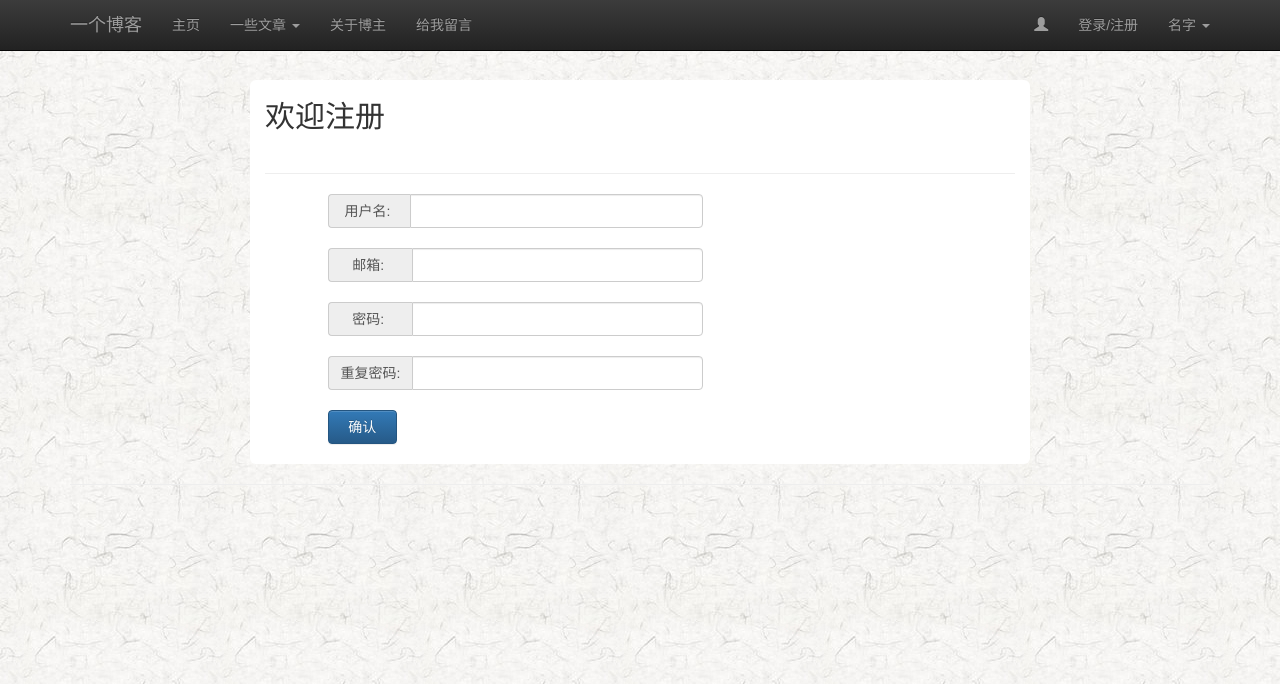
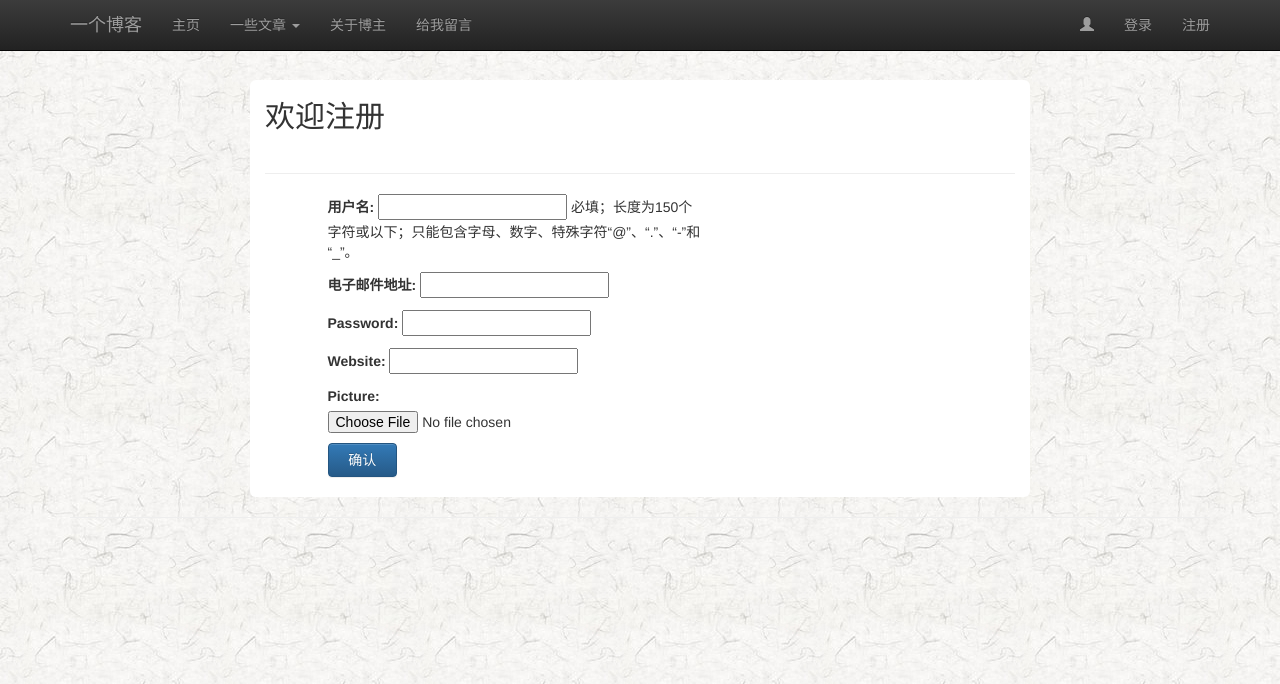
Before and after one commit to BaichuanWu/Blog_on_django, a Django app: page /blog/register/ in a window 1280 px wide. Shown: the top 684 px of the page. Run offline with Django 3.2, Linux system fonts and the light colour scheme; parts of the project's set-up code (start-up, migrations or seed data) failed here and were passed over; some libraries are stand-ins or nearby versions.

Commit message:
premier fix log

```diff
--- a/blog/forms.py
+++ b/blog/forms.py
@@ -5,7 +5,7 @@ author:wubaichuan
 
 """
 from django import forms
-from blog.models import Article, UserInfo
+from blog.models import Article, User, UserProfile
 
 
 class ArticleForm(forms.ModelForm):
@@ -18,3 +18,17 @@ class ArticleForm(forms.ModelForm):
     class Meta:
         model = Article
         fields = ('title', 'article_type_id', 'summary', 'content')
+
+
+class UserForm(forms.ModelForm):
+    password = forms.CharField(widget=forms.PasswordInput())
+
+    class Meta:
+        model = User
+        fields = ('username', 'email', 'password')
+
+
+class UserProfileForm(forms.ModelForm):
+    class Meta:
+        model = UserProfile
+        fields = ('website', 'picture')
--- a/blog/urls.py
+++ b/blog/urls.py
@@ -9,8 +9,9 @@ author:wubaichuan
 from django.conf.urls import patterns, url
 
 urlpatterns = patterns('blog',
-                       url(r'^index/$', 'views.index', name='index'),
-                       url(r'^login/$', 'views.login', name='login'),
+                       url(r'^$', 'views.index', name='index'),
+                       url(r'^login/$', 'views.user_login', name='user_login'),
+                       url(r'^logout/$', 'views.user_logout', name='user_logout'),
                        url(r'^about/$', 'views.about', name='about'),
                        url(r'^register/$', 'views.register', name='register'),
                        url(r'^atype/(?P<type_slug>[\w\-]+)/$', 'views.article_type', name='article_type'),
--- a/blog/views.py
+++ b/blog/views.py
@@ -2,8 +2,11 @@
 # -*-coding:utf-8-*-
 
 from django.shortcuts import render, redirect
-from models import UserInfo, UserType, Article, ArticleType
-from forms import ArticleForm
+from models import Article, ArticleType
+from forms import ArticleForm, UserForm, UserProfileForm
+from django.contrib.auth import authenticate, login, logout
+from django.http import HttpResponseRedirect, HttpResponse
+from django.contrib.auth.decorators import login_required
 
 
 # Create your views here.
@@ -15,39 +18,73 @@ def index(request):
     return render(request, 'blog/index.html', context_dict)
 
 
-def login(request):
+def user_login(request):
     """
     send an email
     """
     if request.method == 'POST':
-        pass
-    return render(request, 'blog/login.html')
+        username = request.POST.get('username')
+        password = request.POST.get('password')
+        user = authenticate(username=username, password=password)
+        if user:
+            if user.is_active:
+                login(request, user)
+                return HttpResponseRedirect('/blog/')
+            else:
+                return HttpResponse(u'封号中,如有疑问请联系管理员')
+        else:
+            print u'无效信息:%s,%s' % (username, password)
+            return HttpResponse(u'无效的用户名或密码')
+    else:
+        return render(request, 'blog/login.html')
 
 
 def register(request):
     """
     AJAX
     """
+    # if request.method == 'POST':
+    #     username = request.POST.get('username')
+    #     password = request.POST.get('password')
+    #     email = request.POST.get('email')
+    #     print email
+    #     try:
+    #         UserInfo.objects.create(username=username, password=password, email=email, user_type_id=3)
+    #     except Exception, e:
+    #         print e
+    #         return render(request, 'blog/register.html')
+    #     return redirect('/blog/index/')
+    # return render(request, 'blog/register.html')
+    registered = False
     if request.method == 'POST':
-        username = request.POST.get('username')
-        password = request.POST.get('password')
-        email = request.POST.get('email')
-        print email
-        try:
-            UserInfo.objects.create(username=username, password=password, email=email, user_type_id=3)
-        except Exception, e:
-            print e
-            return render(request, 'blog/register.html')
-        return redirect('/blog/index/')
-    return render(request, 'blog/register.html')
+        user_form = UserForm(data=request.POST)
+        profile_form = UserProfileForm(data=request.POST)
+
+        if user_form.is_valid() and profile_form.is_valid():
+            user = user_form.save()
+            user.set_password(user.password)
+            user.save()
+            profile = profile_form.save(commit=False)
+            profile.user = user
+            if 'picture' in request.FILES:
+                profile.picture = request.FILES['picture']
+            profile.save()
+            registered = True
+            # return redirect('/blog/index/')
+        else:
+            print user_form.errors, profile_form.errors
+    else:
+        user_form = UserForm()
+        profile_form = UserProfileForm()
+    return render(request, 'blog/register.html',
+                  {'user_form': user_form, 'profile_form': profile_form,
+                   'registered': registered})
 
 
-def logout(request):
-    """
-    delete session
-
-    """
-    pass
+@login_required
+def user_logout(request):
+    logout(request)
+    return HttpResponseRedirect('/blog/')
 
 
 def about(request):
@@ -79,6 +116,7 @@ def article(request, art_id):
     return render(request, 'blog/article.html', context_dict)
 
 
+@login_required
 def add_article(request):
     """
     ADD CACHE
@@ -95,7 +133,7 @@ def add_article(request):
             Article.objects.get_or_create(title=title, summary=summary, content=content,
                                           article_type_id=type_id, user_id=1)
 
-            return redirect('/blog/index/')
+            return redirect('/blog/')
         else:
             print form.errors
     else:
--- a/myblogshare/settings.py
+++ b/myblogshare/settings.py
@@ -101,3 +101,4 @@ TEMPLATE_DIRS = (
 STATICFILES_DIRS = (
     STATIC_PATH,
 )
+LOGIN_URL = '/blog/login/'
--- a/templates/blog/base.html
+++ b/templates/blog/base.html
@@ -42,7 +42,7 @@
             </div>
             <div id="navbar" class="navbar-collapse collapse">
                 <ul class="nav navbar-nav">
-                    <li><a href="/blog/index/">主页</a></li>
+                    <li><a href="/blog/">主页</a></li>
                     <li class="dropdown">
                         <a href="#" class="dropdown-toggle" data-toggle="dropdown"
                            role="button" aria-haspopup="true" aria-expanded="false">
@@ -63,21 +63,26 @@
                     <li><a href="#contact">给我留言</a></li>
                 </ul>
                 <ul class="nav navbar-nav navbar-right">
+                    {% if user.is_authenticated %}
                         <li><a href="#"><span class="glyphicon glyphicon-user" aria-hidden="true"></span>
                         </a></li><span class="sr-only">(current)</span>
-                    <li><a href="/blog/login/">登录/注册</a></li>
                         <li class="dropdown">
                             <a href="#" class="dropdown-toggle" data-toggle="dropdown"
                                role="button" aria-haspopup="true" aria-expanded="false">
-                            名字
+                                {{ user.username }}
                                 <span class="caret"></span></a>
                             <ul class="dropdown-menu">
                                 <li class="dropdown-header">你好</li>
                                 <li><a href="/blog/add-article/">写点什么</a></li>
-                            <li><a href="#">关于javascript</a></li>
+                                <li><a href="/blog/logout/">登出</a></li>
                             </ul>
                         </li>
-
+                    {% else %}
+                        <li><a href="#"><span class="glyphicon glyphicon-user" aria-hidden="true"></span>
+                        </a></li><span class="sr-only">(current)</span>
+                        <li><a href="/blog/login/">登录</a></li>
+                        <li><a href="/blog/register/">注册</a></li>
+                    {% endif %}
                 </ul>
             </div><!--/.nav-collapse -->
         </div>
--- a/templates/blog/register.html
+++ b/templates/blog/register.html
@@ -3,31 +3,38 @@
     <div class="container theme-showcase" role="main">
         <div class="row">
             <div class="border-rad col-md-offset-2 col-md-8">
+                {% if registered %}
+                <h2 class="margin-buttom inline">注册成功</h2>
+                {% else %}
                 <h2 class="margin-buttom inline">欢迎注册</h2>
+                {% endif %}
                 <hr/>
                 <div class="input-group col-md-offset-1 col-md-6">
-                    <form action="/blog/register/" method="POST" class="margin-buttom">
+                    <form action="/blog/register/" method="POST" class="margin-buttom" enctype="multipart/form-data">
                         {% csrf_token %}
 
-                        <div class="input-group margin-buttom">
-                            <span class="input-group-addon" id="basic-addon1">&nbsp;用户名:&nbsp;&nbsp;</span>
-                            <input type="text" class="form-control" name="username" aria-describedby="basic-addon1">
-                        </div>
-                        <div class="input-group margin-buttom">
-                            <span class="input-group-addon" id="basic-addon1">&nbsp;&nbsp;&nbsp;邮箱:&nbsp;&nbsp;&nbsp;&nbsp;</span>
-                            <input type="text" class="form-control" name="email" aria-describedby="basic-addon1">
-                        </div>
-                        <div class="input-group margin-buttom">
-                            <span class="input-group-addon" id="basic-addon2">&nbsp;&nbsp;&nbsp;密码:&nbsp;&nbsp;&nbsp;&nbsp;</span>
-                            <input type="password" class="form-control" name="password" aria-describedby="basic-addon2">
-                        </div>
-                        <div class="input-group margin-buttom">
-                            <span class="input-group-addon" id="basic-addon2">重复密码:</span>
-                            <input type="password" class="form-control" name="password-2" aria-describedby="basic-addon2">
-                        </div>
-                        <div>
-                            <button value="submit" type="submit" class="btn btn-primary">&nbsp;&nbsp;确认&nbsp;&nbsp;</button>
-                        </div>
+{#                        <div class="input-group margin-buttom">#}
+{#                            <span class="input-group-addon" id="basic-addon1">&nbsp;用户名:&nbsp;&nbsp;</span>#}
+{#                            <input type="text" class="form-control" name="username" aria-describedby="basic-addon1">#}
+{#                        </div>#}
+{#                        <div class="input-group margin-buttom">#}
+{#                            <span class="input-group-addon" id="basic-addon1">&nbsp;&nbsp;&nbsp;邮箱:&nbsp;&nbsp;&nbsp;&nbsp;</span>#}
+{#                            <input type="text" class="form-control" name="email" aria-describedby="basic-addon1">#}
+{#                        </div>#}
+{#                        <div class="input-group margin-buttom">#}
+{#                            <span class="input-group-addon" id="basic-addon2">&nbsp;&nbsp;&nbsp;密码:&nbsp;&nbsp;&nbsp;&nbsp;</span>#}
+{#                            <input type="password" class="form-control" name="password" aria-describedby="basic-addon2">#}
+{#                        </div>#}
+{#                        <div class="input-group margin-buttom">#}
+{#                            <span class="input-group-addon" id="basic-addon2">重复密码:</span>#}
+{#                            <input type="password" class="form-control" name="password-2" aria-describedby="basic-addon2">#}
+{#                        </div>#}
+{#                        <div>#}
+{#                            <button value="submit" type="submit" class="btn btn-primary">&nbsp;&nbsp;确认&nbsp;&nbsp;</button>#}
+{#                        </div>#}
+                        {{ user_form.as_p }}
+                        {{ profile_form.as_p }}
+                        <button value="submit" type="submit" class="btn btn-primary">&nbsp;&nbsp;确认&nbsp;&nbsp;</button>
                     </form>
 
                 </div>
```
Also changed, not shown: blog/models.py (+4 -4 lines), templates/blog/add_article.html (+10 -10 lines), blog/migrations/0001_initial.py, blog/migrations/0002_auto_20160415_0106.py (deleted), db.sqlite3 (deleted). Lines whose indentation alone changed are shown as unchanged.
